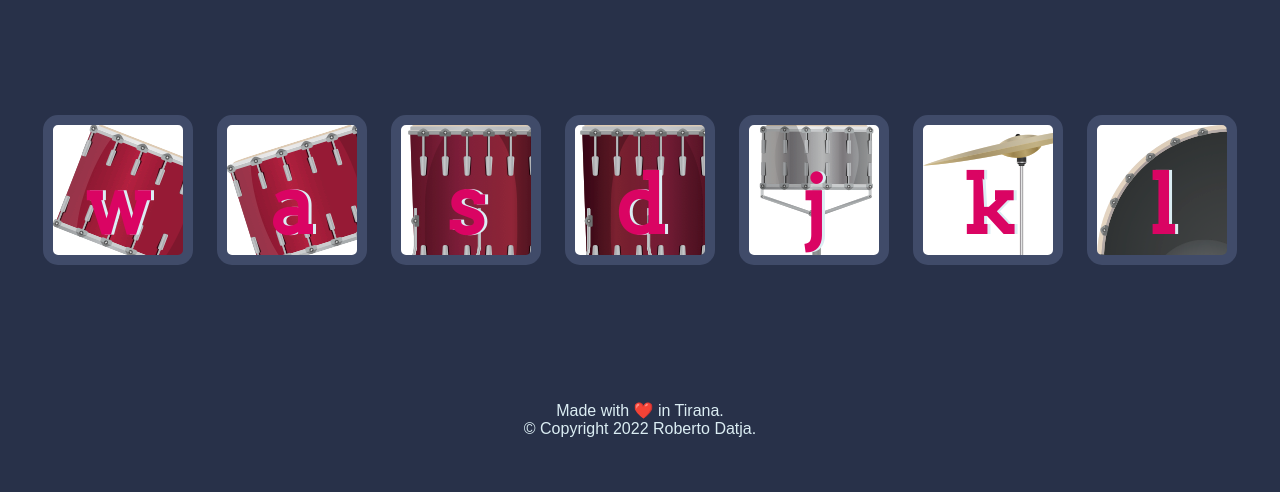
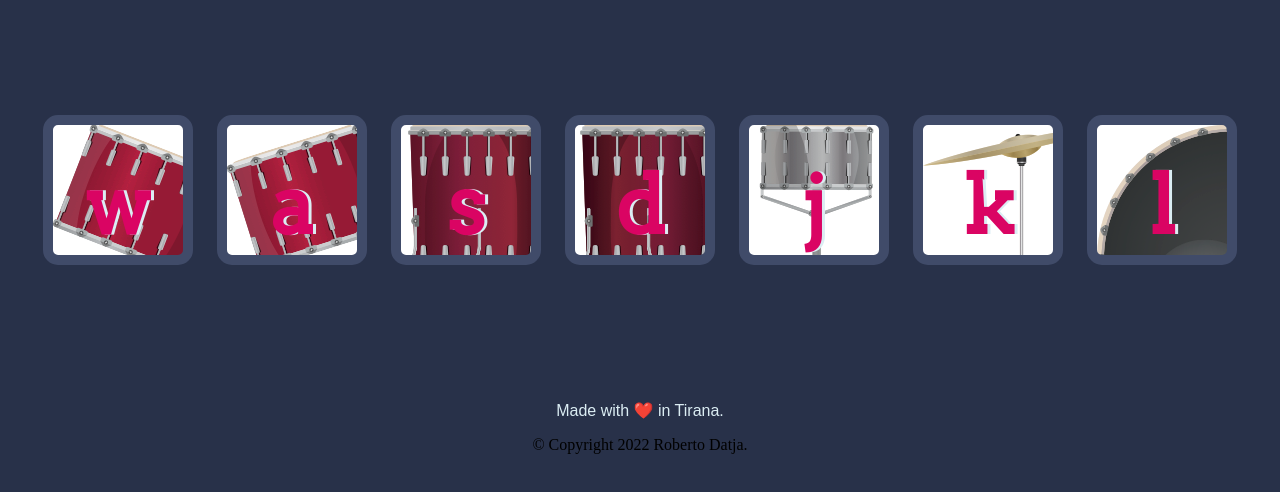
Before and after one commit to Roberto-Datja/Drum-Kit, a plain HTML site: page index.html in a window 1280 px wide. Shown: the part 174-666 px from the top of the page. Drawn offline with Linux system fonts and the light colour scheme.

Commit message:
Update index.html

```diff
--- a/index.html
+++ b/index.html
@@ -25,9 +25,9 @@
   <footer>
     Made with ❤️ in Tirana.
   </footer>
-  <footer>
+  <p>
     © Copyright 2022 Roberto Datja.
-  </footer>
+  </p>
   <script src="index.js"></script>
 </body>
 
```
